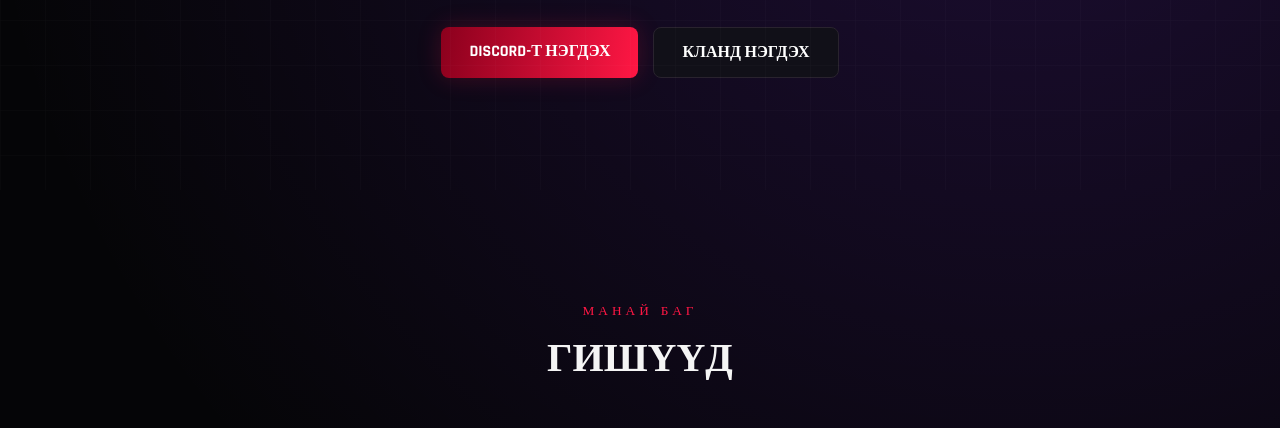
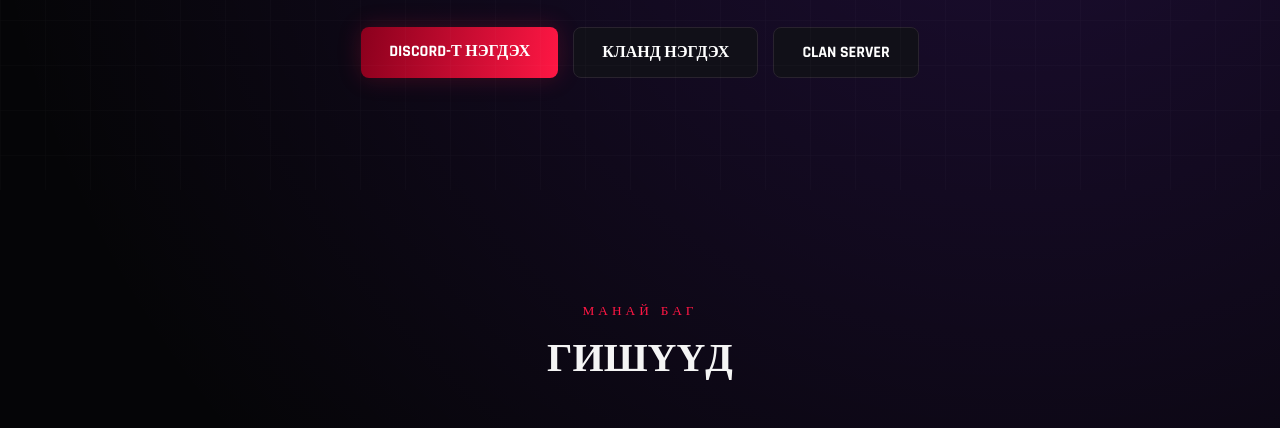
Before and after one commit to ntulga0515-svg/INJUSTICE, a website: page public/index.html in a window 1280 px wide. Shown: the part 610-1038 px from the top of the page. Drawn offline with Linux system fonts and the light colour scheme.

Commit message:
index.html

```diff
--- a/public/index.html
+++ b/public/index.html
@@ -469,6 +469,7 @@ Welcome to INJUSTICE.
 class="btn primary"
 href="https://discord.gg/kED9f66v2"
 target="_blank"
+rel="noopener noreferrer"
 >
 DISCORD-Т НЭГДЭХ
 </a>
@@ -478,6 +479,15 @@ class="btn secondary"
 href="#apply"
 >
 КЛАНД НЭГДЭХ
+</a>
+
+<a
+class="btn secondary"
+href="https://1st.mn/clan/59"
+target="_blank"
+rel="noopener noreferrer"
+>
+CLAN SERVER
 </a>
 
 </div>
@@ -732,6 +742,7 @@ INJUSTICE-Д НЭГДЭЭРЭЙ
 class="btn primary"
 href="https://discord.gg/kED9f66v2"
 target="_blank"
+rel="noopener noreferrer"
 >
 DISCORD SERVER-Т НЭГДЭХ
 </a>
```
